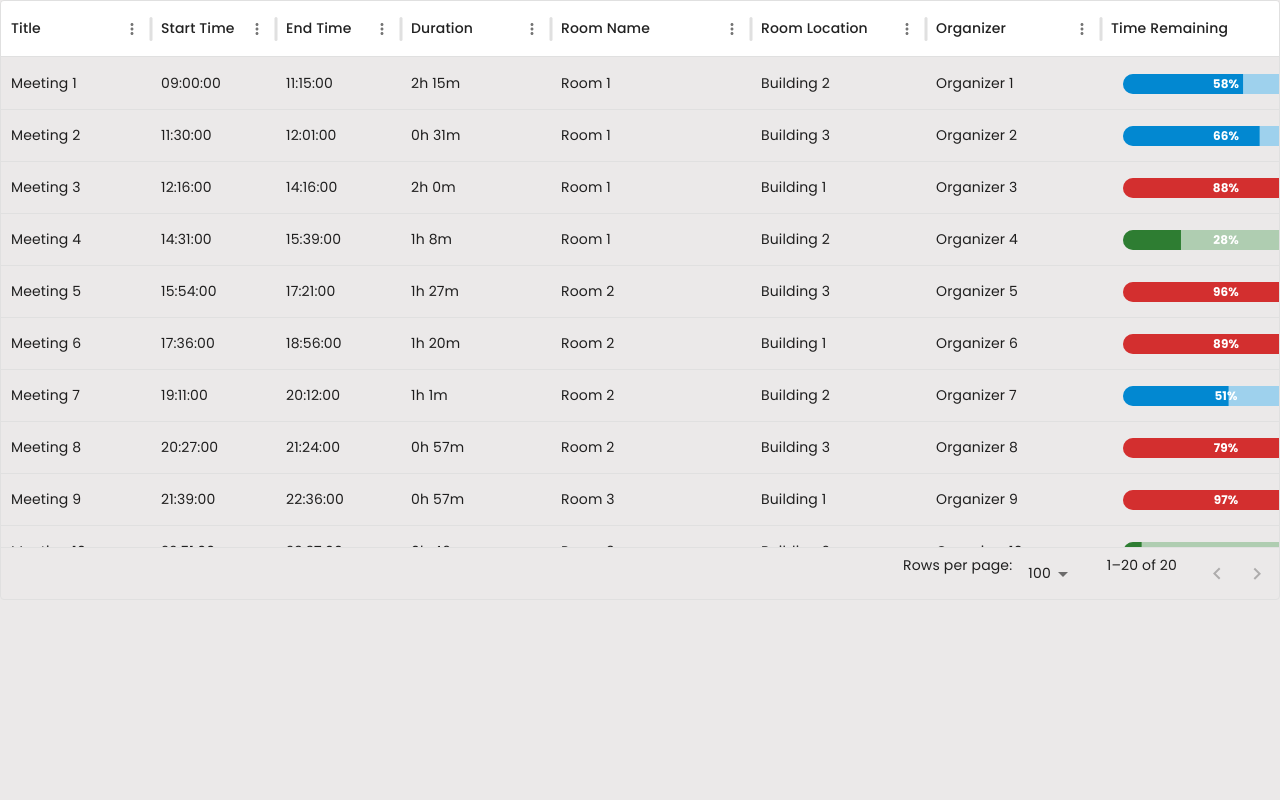
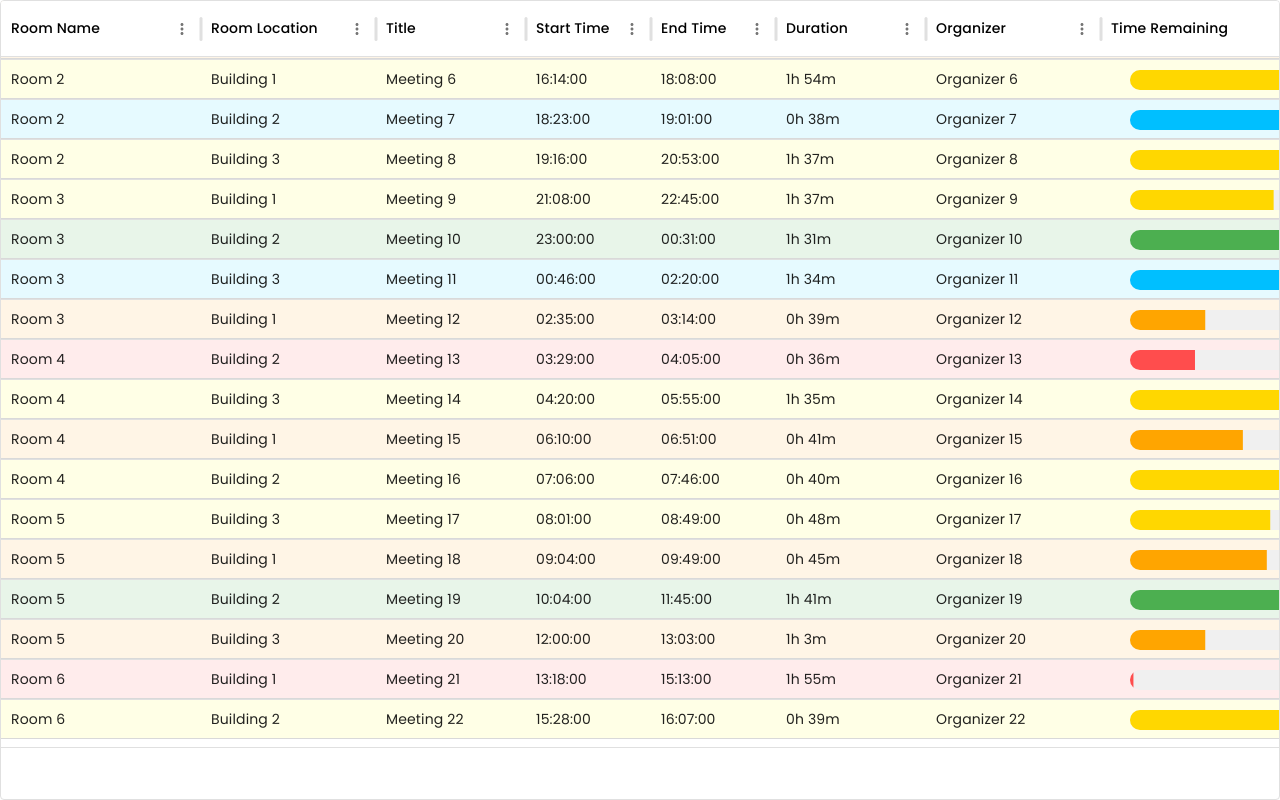
Before and after one commit to brijendraess/CRBMS_Frontend, a React (Vite) app: page /meetings/today in a window 1280 px wide. Built offline with nearby package versions, Linux system fonts and the light colour scheme; no server answers.

Commit message:
Display Meeting Page

```diff
--- a/src/pages/DetailRoomPage/DetailRoomPage.jsx
+++ b/src/pages/DetailRoomPage/DetailRoomPage.jsx
@@ -17,6 +17,10 @@ import { meetings } from "../../data";
 import { useSelector } from "react-redux";
 import dayjs from "dayjs";
 import Carousel from "../../components/Carousel/Carousel";
+import GroupsIcon from "@mui/icons-material/Groups";
+import AccessTimeIcon from "@mui/icons-material/AccessTime";
+import CheckCircleOutlineOutlinedIcon from "@mui/icons-material/CheckCircleOutlineOutlined";
+import CancelOutlinedIcon from "@mui/icons-material/CancelOutlined";
 
 const ContentWrapper = styled(Paper)(({ theme }) => ({
   ...theme.typography.body2,
@@ -25,6 +29,8 @@ const ContentWrapper = styled(Paper)(({ theme }) => ({
   width: "100%",
   lineHeight: "60px",
   padding: "10px",
+  display: "flex",
+  flexDirection: "column",
 }));
 
 const columns = [
@@ -112,6 +118,7 @@ const renderProgressBar = (params) => {
 const DetailRoomPage = () => {
   const { id } = useParams();
   const [room, setRoom] = useState(null);
+  const [roomImagesForCarousel, setRoomImagesForCarousel] = useState([]);
   const navigate = useNavigate();
 
   const { user } = useSelector((state) => state.user);
@@ -125,79 +132,150 @@ const DetailRoomPage = () => {
       console.error(error);
     }
   };
+  const fetchRoomImages = async () => {
+    try {
+      const response = await axios.get(
+        `/api/v1/rooms/single-room-gallery/${id}`
+      );
+      setRoomImagesForCarousel(response.data.data.roomGallery);
+    } catch (error) {
+      console.error(error);
+    }
+  };
 
   useEffect(() => {
     fetchData();
+    fetchRoomImages();
   }, [id]);
 
   if (!room) {
     return <p>Room not found</p>;
   }
 
-  // Check if amenities is an array or a string and handle accordingly
   let amenitiesList = [];
   if (Array.isArray(room.amenities)) {
-    amenitiesList = room.amenities; // If it's already an array
+    amenitiesList = room.amenities;
   } else if (typeof room.amenities === "string") {
-    amenitiesList = room.amenities.split(","); // If it's a string, split it
+    amenitiesList = room.amenities.split(",");
   }
 
   const handleBookNow = () => {
-    // take id and navigate to /book-meeting
     navigate(`/book-meeting/${id}`);
   };
 
   return (
     <ContentWrapper>
-      <Carousel />
+      <Typography variant="h4" component="h4" textAlign="center">
+        {room.name}
+      </Typography>
+      <div className="wrapper">
+        <div className="imageWrapper">
+          <Carousel roomImagesForCarousel={roomImagesForCarousel} />
+        </div>
+        <div className="tableWrapper flex-1">
+          <Box sx={{ height: 400, width: "100%" }}>
+            <DataGrid
+              rows={meetings}
+              columns={columns}
+              pageSize={5}
+              rowsPerPageOptions={[5]}
+            />
+          </Box>
+        </div>
+      </div>
+      <Box
+        sx={{
+          display: "flex",
+          flexDirection: "row",
+          width: "100%",
+          gap: "20px",
+        }}
+      >
+        <Box
+          sx={{
+            display: "flex",
+            flexDirection: "column",
+            gap: "20px",
+            height: "30vh",
+            width: "50%",
+          }}
+        >
+          <Divider>
+            <Chip label="Amenities" size="large" fontSize="20px" />
+          </Divider>
+          <Box display="flex" justifyContent="center">
+            <div className="marquee">
+              <div className="marquee-content">
+                <Chip label="Amenity 1" size="large" />
+                <Chip label="Amenity 2" size="large" />
+                <Chip label="Amenity 3" size="large" />
+                <Chip label="Amenity 4" size="large" />
+                <Chip label="Amenity 5" size="large" />
+                <Chip label="Amenity 6" size="large" />
+              </div>
+            </div>
+          </Box>
+        </Box>
+
+        <Divider variant="fullWidth" orientation="vertical" flexItem />
+        <Box
+          display="flex"
+          flexDirection="column"
+          justifyContent="flex-start"
+          alignItems="flex-start"
+          width="50%"
+          gap={"10px"}
+        >
+          <Box
+            display="flex"
+            justifyContent="center"
+            gap="10px"
+            alignItems="flex-end"
+          >
+            <Typography variant="h5" component="h5">
+              {room.capacity}
+            </Typography>
+            <GroupsIcon fontSize="large" />
+          </Box>
+          <Box
+            display="flex"
+            justifyContent="center"
+            gap="10px"
+            alignItems="flex-end"
+          >
+            <Typography variant="h6" component="h6">
+              Tolerance Period : {room.tolerancePeriod} mins
+            </Typography>
+            <AccessTimeIcon fontSize="large" />
+          </Box>
+          <Box
+            display="flex"
+            justifyContent="center"
+            gap="10px"
+            alignItems="flex-end"
+          >
+            <Typography variant="h6" component="h6">
+              Sanitation
+            </Typography>
+            {room.sanitationStatus ? (
+              <CheckCircleOutlineOutlinedIcon fontSize="large" />
+            ) : (
+              <CancelOutlinedIcon fontSize="large" />
+            )}
+          </Box>
+          <Typography variant="body1" component="body1">
+            {room.description}
+          </Typography>
+        </Box>
+      </Box>
     </ContentWrapper>
   );
 };
 
 export default DetailRoomPage;
+
 // <Box sx={{ width: "100%", display: "flex", alignItems: "flex-end" }}>
 //   <Button variant="contained" sx={{ marginTop: "50px" }}>
 //     Request Room
 //   </Button>
 // </Box>
-{
-  /* <div className="wrapper">
-  <div className="w-100 d-flex flex-row gap-5">
-    <div className="imageWrapper flex-1">
-      <Carousel />
-      <div className="infoWrapper d-flex flex-1">
-        <h2>{room.name}</h2>
-        <Divider textAlign="left" variant="fullWidth">
-          <Chip label={`Capacity: ${room.capacity} People`} size="large" />
-        </Divider>
-        <h4></h4>
-        <Box
-          sx={{
-            display: "flex",
-            flexWrap: "wrap",
-            gap: 1,
-          }}
-        >
-          {amenitiesList.length > 0 ? (
-            amenitiesList.map((amenity, index) => (
-              <Chip key={index} label={amenity.trim()} size="medium" />
-            ))
-          ) : (
-            <Chip label={"No amenities listed"} size="large" />
-          )}
-        </Box>
-      </div>
-    </div>
-    <div className="imageWrapper flex-1">
-      <Box sx={{ height: 400, width: "100%" }}>
-        <DataGrid
-          rows={meetings}
-          columns={columns}
-          pageSize={5}
-          rowsPerPageOptions={[5]}
-        />
-      </Box>
-    </div>
-  </div>
-</div>; */
-}
--- /dev/null
+++ b/src/pages/SinglePage/TodaysMeetings.css
@@ -0,0 +1,59 @@
+.autoplay-progress {
+  position: absolute;
+  right: 16px;
+  bottom: 16px;
+  z-index: 10;
+  width: 48px;
+  height: 48px;
+  display: flex;
+  align-items: center;
+  justify-content: center;
+  font-weight: bold;
+  color: var(--swiper-theme-color);
+}
+
+.autoplay-progress svg {
+  --progress: 0;
+  position: absolute;
+  left: 0;
+  top: 0px;
+  z-index: 10;
+  width: 100%;
+  height: 100%;
+  stroke-width: 4px;
+  stroke: var(--swiper-theme-color);
+  fill: none;
+  stroke-dashoffset: calc(125.6px * (1 - var(--progress)));
+  stroke-dasharray: 125.6;
+  transform: rotate(-90deg);
+}
+
+/* Light Red for progress <= 20% */
+.progress-row-ffecec {
+  background-color: #ffecec !important;
+}
+
+/* Light Orange for progress <= 40% */
+.progress-row-fff5e6 {
+  background-color: #fff5e6 !important;
+}
+
+/* Light Yellow for progress <= 60% */
+.progress-row-ffffe6 {
+  background-color: #ffffe6 !important;
+}
+
+/* Light Blue for progress <= 80% */
+.progress-row-e6faff {
+  background-color: #e6faff !important;
+}
+
+/* Light Green for progress > 80% */
+.progress-row-e8f5e9 {
+  background-color: #e8f5e9 !important;
+}
+
+/* Optional: Hover effect for row */
+.MuiDataGrid-row:hover {
+  background-color: #d6d6d6 !important;
+}
--- a/src/pages/SinglePage/TodaysMeetings.jsx
+++ b/src/pages/SinglePage/TodaysMeetings.jsx
@@ -1,65 +1,31 @@
-import React, { useEffect, useState } from "react";
+import React, { useEffect, useState, useRef } from "react";
 import { DataGrid } from "@mui/x-data-grid";
 import { Box, Typography, LinearProgress } from "@mui/material";
+import "./TodaysMeetings.css";
+
 import dayjs from "dayjs";
-import durationPlugin from "dayjs/plugin/duration"; // For handling durations
+import durationPlugin from "dayjs/plugin/duration";
 dayjs.extend(durationPlugin);
 
-const TodaysMeetings = () => {
-  const [meetings, setMeetings] = useState([]);
-  const [loading, setLoading] = useState(true);
-
-  const generateFakeMeetings = () => {
-    const meetings = [];
-    const baseStartTime = "09:00:00"; // First meeting starts at 9:00 AM
-    const meetingDate = "2024-11-29"; // Example date
-
-    let startTime = dayjs(`${meetingDate}T${baseStartTime}`);
-
-    for (let i = 1; i <= 20; i++) {
-      const meetingLength = Math.floor(Math.random() * 120) + 30; // Random duration (30 to 150 minutes)
-      const endTime = startTime.add(meetingLength, "minute"); // Calculate end time
-
-      // Calculate duration
-      const duration = dayjs.duration(meetingLength, "minute");
-      const formattedDuration = `${duration.hours()}h ${duration.minutes()}m`; // Format as "Xh Ym"
-
-      meetings.push({
-        meetingId: i,
-        title: `Meeting ${i}`,
-        meetingDate: meetingDate,
-        startTime: startTime.format("HH:mm:ss"),
-        endTime: endTime.format("HH:mm:ss"),
-        duration: formattedDuration, // Add duration
-        roomName: `Room ${Math.ceil(i / 4)}`, // Group into rooms
-        roomLocation: `Building ${(i % 3) + 1}`,
-        organizerName: `Organizer ${i}`,
-        progress: Math.floor(Math.random() * 101), // Random progress (0-100)
-      });
-
-      startTime = endTime.add(15, "minute"); // Add 15-minute gap for the next meeting
-    }
-
-    return meetings;
+const colorMap = {
+  A: { row: "#ffecec", bar: "#ff4d4d" }, // Light Red
+  B: { row: "#fff5e6", bar: "#ffa500" }, // Light Orange
+  C: { row: "#ffffe6", bar: "#ffd700" }, // Light Yellow
+  D: { row: "#e6faff", bar: "#00bfff" }, // Light Blue
+  E: { row: "#e8f5e9", bar: "#4caf50" }, // Light Green
 };
 
-  useEffect(() => {
-    const fetchFakeMeetings = () => {
-      const fakeData = generateFakeMeetings();
-      setMeetings(fakeData);
-      setLoading(false);
+const getColorByProgress = (progress) => {
+  if (progress <= 20) return colorMap.A;
+  if (progress <= 40) return colorMap.B;
+  if (progress <= 60) return colorMap.C;
+  if (progress <= 80) return colorMap.D;
+  return colorMap.E;
 };
-
-    fetchFakeMeetings();
-  }, []);
 
 const renderProgressBar = (params) => {
   const progress = params.value;
-
-    // Determine color based on progress percentage
-    let color = "success"; // Green for < 33%
-    if (progress >= 33 && progress <= 66) color = "info"; // Blue for 33%-66%
-    if (progress > 66) color = "error"; // Red for > 66%
+  const color = getColorByProgress(progress);
 
   return (
     <Box
@@ -71,33 +37,31 @@ const TodaysMeetings = () => {
         height: "100%",
       }}
     >
-        <Box
-          sx={{
-            position: "relative", // Needed for placing text inside the bar
-            width: "90%", // Occupies 90% of the cell width
-          }}
-        >
+      <Box sx={{ position: "relative", width: "90%" }}>
         <LinearProgress
           variant="determinate"
           value={progress}
-            color={color}
           sx={{
-              height: 20, // Increased thickness
-              borderRadius: 5, // Rounded edges
+            height: 20,
+            borderRadius: 5,
+            bgcolor: "#f0f0f0", // Light gray background for unused portion
+            "& .MuiLinearProgress-bar": {
+              bgcolor: color.bar, // Progress bar color
+            },
           }}
         />
         <Typography
           sx={{
-              position: "absolute", // Position the text inside the bar
+            position: "absolute",
             top: 0,
             left: 0,
             right: 0,
             bottom: 0,
             display: "flex",
             alignItems: "center",
-              justifyContent: "center", // Center the text within the bar
-              color: "white", // Ensure text is visible
-              fontSize: "0.75rem",
+            justifyContent: "center",
+            color: "#000", // White text on the bar
+            fontSize: "0.85rem",
             fontWeight: "bold",
           }}
         >
@@ -109,31 +73,140 @@ const TodaysMeetings = () => {
 };
 
 const columns = [
+  { field: "roomName", headerName: "Room Name", width: 200 },
+  { field: "roomLocation", headerName: "Room Location", width: 175 },
   { field: "title", headerName: "Title", width: 150 },
   { field: "startTime", headerName: "Start Time", width: 125 },
   { field: "endTime", headerName: "End Time", width: 125 },
   { field: "duration", headerName: "Duration", width: 150 },
-    { field: "roomName", headerName: "Room Name", width: 200 },
-    { field: "roomLocation", headerName: "Room Location", width: 175 },
   { field: "organizerName", headerName: "Organizer", width: 175 },
   {
     field: "progress",
     headerName: "Time Remaining",
-      width: 250,
+    width: 400,
     renderCell: renderProgressBar,
   },
 ];
 
+const TodaysMeetings = () => {
+  const [meetings, setMeetings] = useState([]);
+  const [loading, setLoading] = useState(true);
+  const gridRef = useRef(null);
+
+  const generateFakeMeetings = () => {
+    const meetings = [];
+    const baseStartTime = "09:00:00";
+    const meetingDate = "2024-11-29";
+
+    let startTime = dayjs(`${meetingDate}T${baseStartTime}`);
+
+    for (let i = 1; i <= 50; i++) {
+      const meetingLength = Math.floor(Math.random() * 120) + 30;
+      const endTime = startTime.add(meetingLength, "minute");
+
+      const duration = dayjs.duration(meetingLength, "minute");
+      const formattedDuration = `${duration.hours()}h ${duration.minutes()}m`;
+
+      meetings.push({
+        meetingId: i,
+        title: `Meeting ${i}`,
+        meetingDate: meetingDate,
+        startTime: startTime.format("HH:mm:ss"),
+        endTime: endTime.format("HH:mm:ss"),
+        duration: formattedDuration,
+        roomName: `Room ${Math.ceil(i / 4)}`,
+        roomLocation: `Building ${(i % 3) + 1}`,
+        organizerName: `Organizer ${i}`,
+        progress: Math.floor(Math.random() * 101),
+      });
+
+      startTime = endTime.add(15, "minute");
+    }
+    return meetings;
+  };
+
+  useEffect(() => {
+    setMeetings(generateFakeMeetings());
+    setLoading(false);
+  }, []);
+
+  useEffect(() => {
+    let scrollInterval;
+
+    if (gridRef.current) {
+      const scrollContainer = gridRef.current.querySelector(
+        ".MuiDataGrid-virtualScroller"
+      );
+
+      if (scrollContainer) {
+        // Start scrolling after a 2-second delay
+        setTimeout(() => {
+          let initialScrollSpeed = 1; // Slow speed for the first few rows
+          let normalScrollSpeed = 2; // Regular speed
+
+          scrollInterval = setInterval(() => {
+            const { scrollTop, scrollHeight, clientHeight } = scrollContainer;
+
+            if (scrollTop + clientHeight >= scrollHeight) {
+              // Reset to top if at the bottom
+              scrollContainer.scrollTop = 0;
+              initialScrollSpeed = 1; // Reset speed for the top
+            } else {
+              // Gradually increase speed after the first few rows
+              if (scrollTop < 150) {
+                scrollContainer.scrollTop += initialScrollSpeed;
+              } else {
+                scrollContainer.scrollTop += normalScrollSpeed;
+              }
+            }
+          }, 20); // Adjust the interval for speed
+        }, 2000); // 2-second delay before starting scrolling
+      }
+    }
+
+    return () => clearInterval(scrollInterval);
+  }, []);
+
   return (
-    <Box sx={{ height: 600, width: "100%" }}>
+    <Box
+      sx={{
+        height: "100vh",
+        width: "100%",
+        bgcolor: "white",
+        display: "flex",
+        flexDirection: "column",
+      }}
+    >
       <DataGrid
+        ref={gridRef}
         rows={meetings}
         columns={columns}
-        pageSize={5}
-        rowsPerPageOptions={[5, 10, 15]}
         disableSelectionOnClick
         getRowId={(row) => row.meetingId}
         loading={loading}
+        hideFooterPagination // Hide pagination controls
+        rowHeight={40}
+        getRowClassName={(params) => {
+          const color = getColorByProgress(params.row.progress);
+          return `progress-row-${color.row.replace("#", "")}`;
+        }}
+        sx={{
+          flexGrow: 1,
+          "& .MuiDataGrid-columnHeaders": {
+            backgroundColor: "#3182ce",
+            color: "black",
+            fontWeight: "bold",
+          },
+          "& .MuiDataGrid-row": {
+            borderBottom: "1px solid #d9d9d9",
+            "&:hover": {
+              backgroundColor: "#f5f5f5",
+            },
+          },
+          "& .MuiDataGrid-columnHeaderRow": {
+            borderBottom: "2px solid #3182ce",
+          },
+        }}
       />
     </Box>
   );
```
Also changed, not shown: src/components/Carousel/Carousel.css (added, +55 -0 lines), src/components/Carousel/Carousel.jsx (+61 -23 lines), src/components/Rooms/RoomAmenities.jsx (+12 -4 lines), src/components/Rooms/RoomsCard.jsx (+6 -4 lines), src/pages/DetailRoomPage/DetailRoomPage.css (+42 -2 lines). Lines whose indentation alone changed are shown as unchanged.
